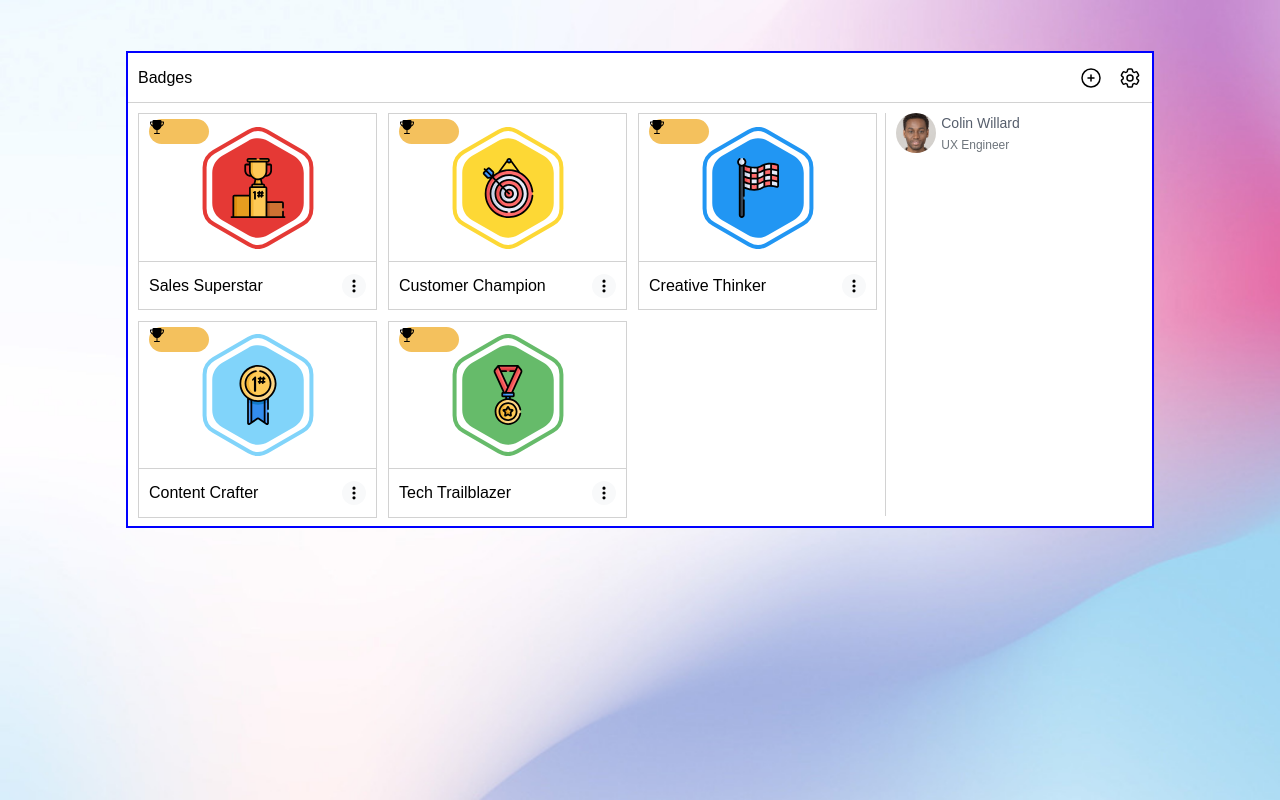
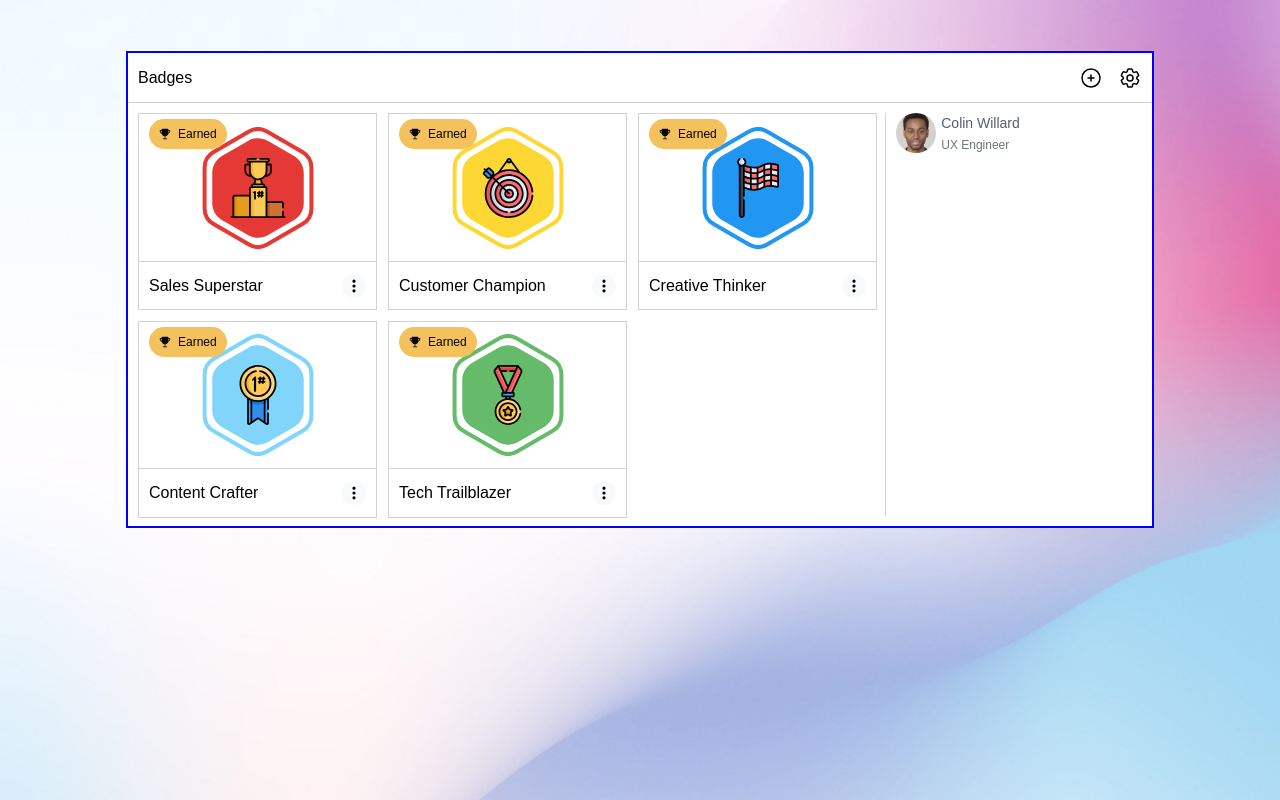
Before and after one commit to leoarthurwall/claromentis-ui, a React (Create React App) app: page / in a window 1280 px wide. Built offline with nearby package versions, Linux system fonts and the light colour scheme.

Commit message:
finished styleding the earned component. need need to conditionally render depending on earn status

```diff
--- a/src/Components/Main/BadgeSection/BadgeComponent/BadgeComponent.js
+++ b/src/Components/Main/BadgeSection/BadgeComponent/BadgeComponent.js
@@ -31,13 +31,22 @@ const BadgeIcon = styled.img`
   width: 60px;
 `;
 const EarnedStamp = styled.div`
- width: 60px;
- height: 25px;
+ width: auto;
+ height: 30px;
  position: absolute;
  left: 10px;
  top: 5px;
  background-color: #F4C15D;
  border-radius: 25px;
+
+ display: flex;
+ align-items: center;
+ justify-content: center;
+ gap: 7px;
+ padding: 0 10px;
+`
+const EarnedText = styled.p`
+font-size: 12px;
 `
 const LowerContainer = styled.div`
   height: 25%;
@@ -77,7 +86,8 @@ const BadgeComponent = ({
     <BadgeContainer>
       <UpperContainer>
         <EarnedStamp>
-            <IoTrophy />
+            <IoTrophy size={12} />
+            <EarnedText>Earned</EarnedText>
         </EarnedStamp>
         <BadgeLogo src={badgeSrc} alt={badgeAlt}></BadgeLogo>
         <BadgeIcon src={iconSrc} alt={iconAlt}></BadgeIcon>
```
